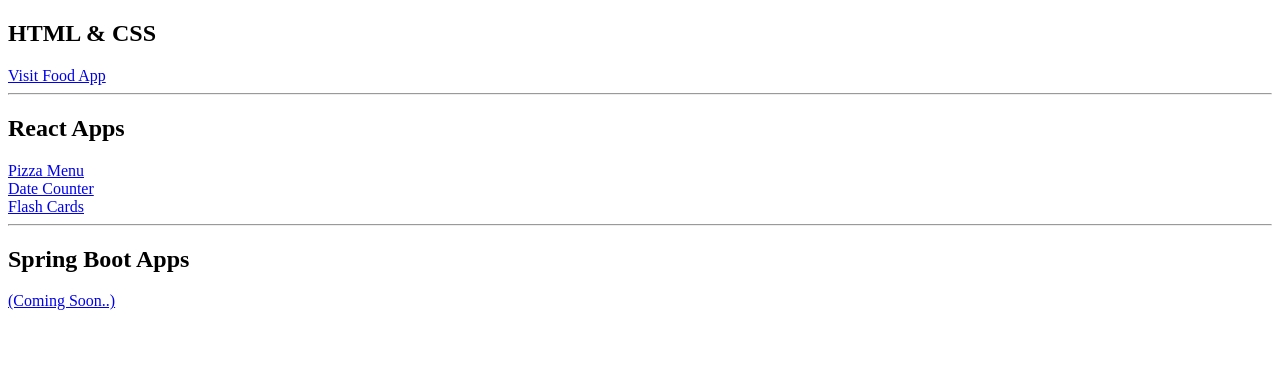
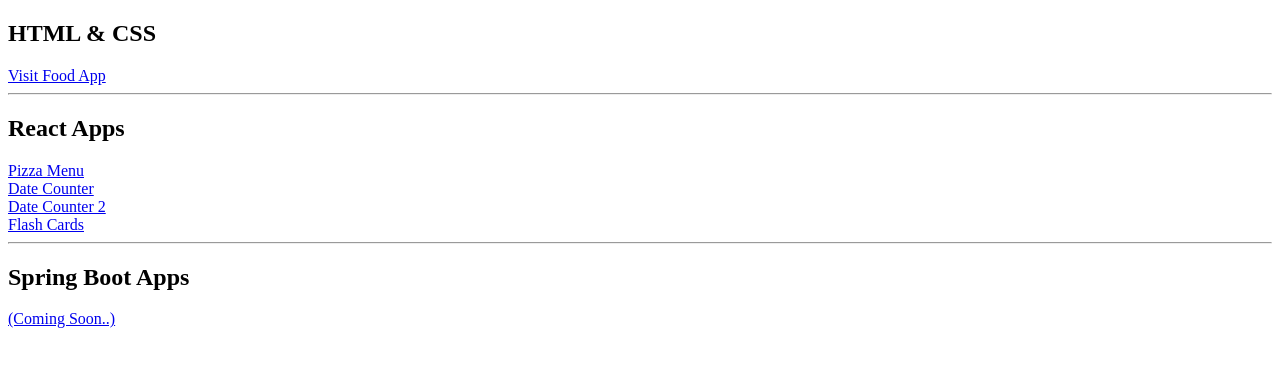
Before and after one commit to jsbiresh/jsbiresh.github.io, a plain HTML site: page index.html in a window 1280 px wide. Drawn offline with Linux system fonts and the light colour scheme.

Commit message:
Update index.html

```diff
--- a/index.html
+++ b/index.html
@@ -13,6 +13,7 @@
     <h2>React Apps</h2>
     <div><a href="http://biresh.me/pizza-menu/" target="_blank"> Pizza Menu </a></div>
     <div><a href="http://biresh.me/date-counter/" target="_blank"> Date Counter </a> </div>
+    <div><a href="http://biresh.me/date-counter-2/" target="_blank"> Date Counter 2 </a> </div>
     <div><a href="http://biresh.me/flashcards/" target="_blank"> Flash Cards </a> </div>
     <hr>
     <h2>Spring Boot Apps </h2>
```
